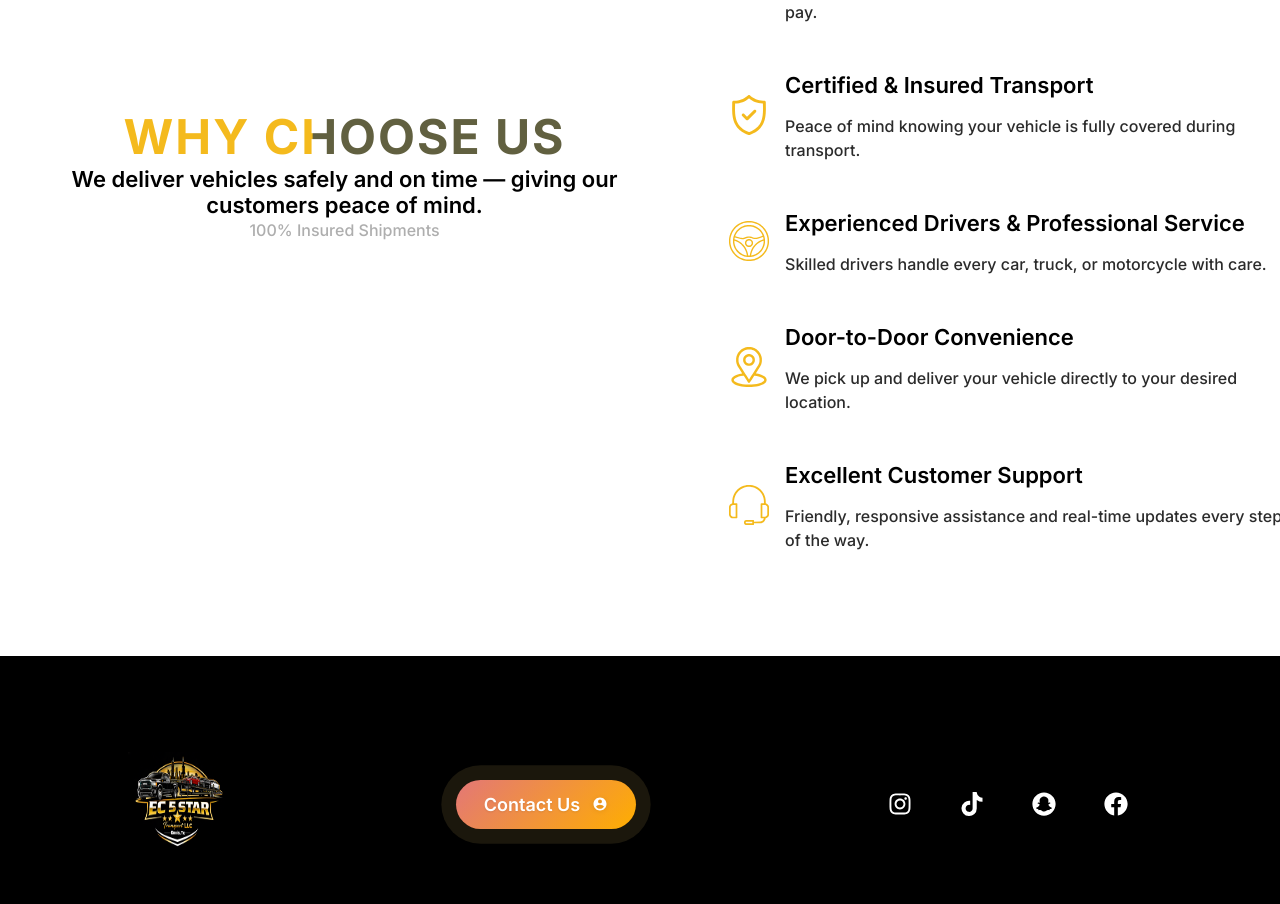
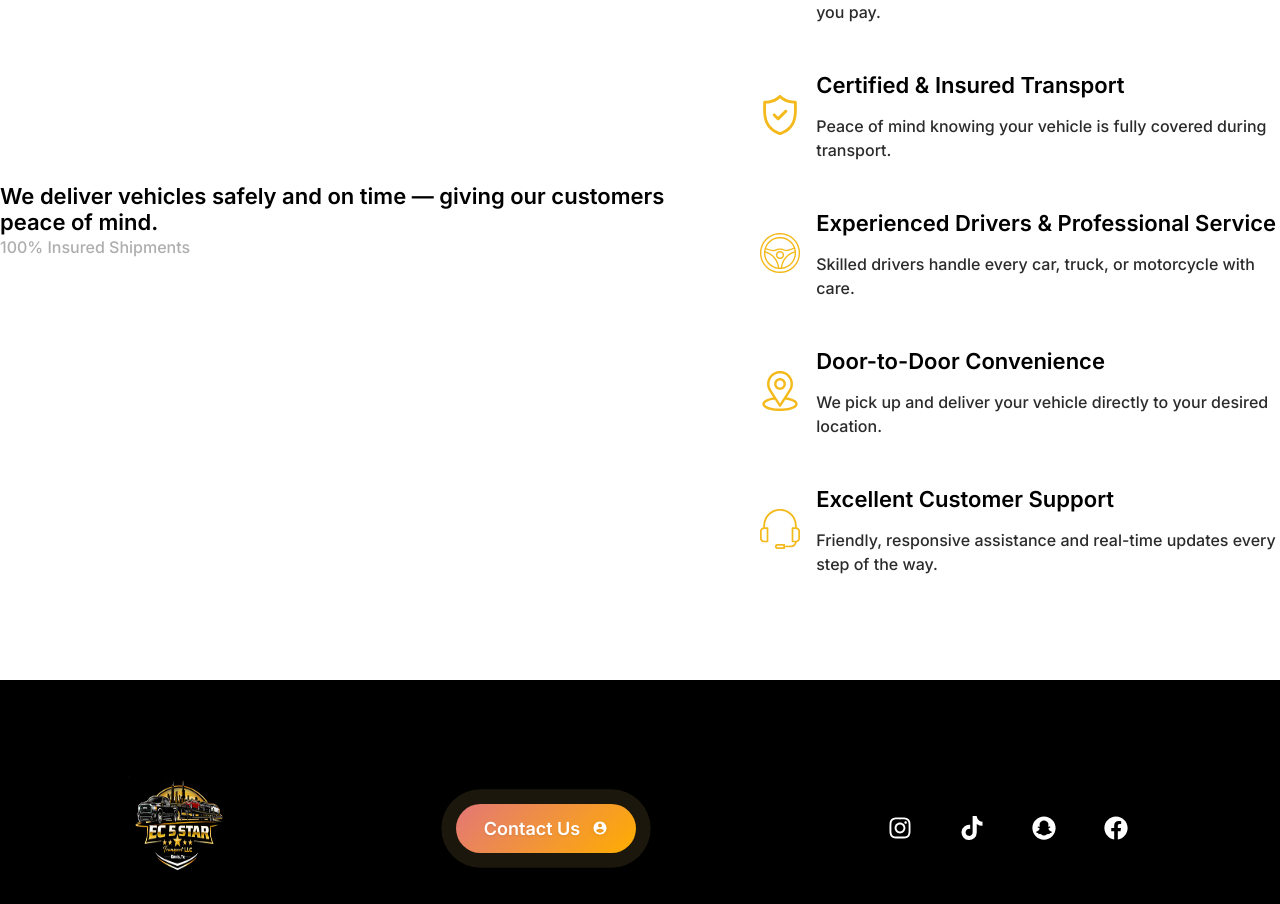
Before and after one commit to BryanDegante/ec5startransports, a React (Vite) app: page / in a window 1280 px wide. Shown: the part 5310-6214 px from the top of the page. Built offline with nearby package versions, Linux system fonts and the light colour scheme; a web font is replaced by a local one.

Commit message:
why choose us animation

```diff
--- a/src/components/ui/AnimatedTitle.jsx
+++ b/src/components/ui/AnimatedTitle.jsx
@@ -1,50 +1,99 @@
-import React, { useEffect, useRef } from 'react';
+import { useRef } from 'react';
 import gsap from 'gsap';
+import { useGSAP } from '@gsap/react';
+import SplitText from 'gsap/SplitText';
 import { ScrollTrigger } from 'gsap/ScrollTrigger';
-import { useGSAP } from '@gsap/react';
-gsap.registerPlugin(ScrollTrigger);
 
-const AnimatedTitle = ({ text }) => {
+gsap.registerPlugin(useGSAP, SplitText, ScrollTrigger);
+
+export default function AnimatedTitle({ text = 'Golden Flow In Words' }) {
 	const titleRef = useRef(null);
+
 	useGSAP(() => {
-  const letters = Array.from(titleRef.current.querySelectorAll('span'));
+		// Split into words first
+		const splitWords = new SplitText(titleRef.current, {
+			type: 'words, chars',
+			charsClass: 'char',
+			wordsClass: 'word',
+		});
 
-  // Wave animation
-  gsap.from(letters, {
+		const words = splitWords.words;
+
+		// Gradient definitions per word (word-by-word subtle variation)
+		const gradients = [
+			'linear-gradient(120deg, #7a5a12 0%, #F4BA1D 25%, #fff1b8 45%, #F4BA1D 65%, #7a5a12 100%)',
+			'linear-gradient(120deg, #8c6316 0%, #F4BA1D 25%, #fff5c0 45%, #F4BA1D 65%, #8c6316 100%)',
+			'linear-gradient(120deg, #7a5a12 0%, #F4BA1D 25%, #fff1a0 45%, #F4BA1D 65%, #7a5a12 100%)',
+			'linear-gradient(120deg, #94691a 0%, #F4BA1D 25%, #fff4b0 45%, #F4BA1D 65%, #94691a 100%)',
+		];
+
+		const settledGradient =
+			'linear-gradient(180deg, #f9d86a 0%, #F4BA1D 55%, #c99716 100%)';
+
+		// Initial char setup
+		gsap.set(splitWords.chars, {
+			opacity: 0,
 			y: 50,
-    opacity: 1,
-    stagger: 0.05,
-    duration: 0.6,
-    ease: 'back.out(1.7)',
+			backgroundImage: (i, target) => gradients[i % gradients.length],
+			backgroundSize: '300% 100%',
+			backgroundPosition: '0% 50%',
+			WebkitBackgroundClip: 'text',
+			backgroundClip: 'text',
+			color: 'transparent',
+		});
+
+		// Scroll-triggered timeline
+		const tl = gsap.timeline({
 			scrollTrigger: {
 				trigger: titleRef.current,
 				start: 'top 80%',
-      once: true,
+				toggleActions: 'play none none reverse',
 			},
+			defaults: { ease: 'power3.out' },
 		});
 
-  // Continuous right → left gold flash
-  gsap.fromTo(
-    titleRef.current,
-    { backgroundPosition: '200% 0%' }, // start fully right
+		// Animate chars in with word-by-word gradient
+		words.forEach((word, index) => {
+			const chars = word.querySelectorAll('.char');
+			tl.to(
+				chars,
 				{
-      backgroundPosition: '0% 0%',       // move to left
-      duration: 1.5,
-      ease: 'linear',
-      repeat: -1,
-      delay: 0.6,
-    }
+					opacity: 1,
+					y: 0,
+					duration: 0.8,
+					stagger: 0.03,
+					backgroundPosition: '100% 50%',
+				},
+				index * 0.1,
 			);
+		});
+
+		// Finally settle all chars into the luxury gradient
+		tl.to(
+			splitWords.chars,
+			{
+				backgroundImage: settledGradient,
+				backgroundPosition: '50% 50%',
+				duration: 0.6,
+				stagger: 0.01,
+			},
+			'-=0.4',
+		);
+
+		return () => splitWords.revert();
 	}, []);
 
-
 	return (
-		<h2 className="statement__title" ref={titleRef}>
-			{text.split('').map((char, i) => (
-				<span key={i}>{char}</span>
-			))}
-		</h2>
+		<h1
+			ref={titleRef}
+			style={{
+				fontSize: '4rem',
+				fontWeight: 600,
+				lineHeight: 1.1,
+				overflow: 'hidden',
+			}}
+		>
+			{text}
+		</h1>
 	);
-};
-
-export default AnimatedTitle;
+}
--- a/src/index.css
+++ b/src/index.css
@@ -779,48 +779,6 @@ button:active {
   align-items: center;
 }
 
-.statements {
-  display: flex;
-  flex-direction: column;
-  width: 50%;
-  text-align: center;
-  align-items: center;
-  margin: 0 50px
-}
-
-.statement__title {
-  display: inline-block;
-  position: relative;
-  /* needed for .shine */
-  font-weight: 700;
-  font-size: 3rem;
-  background: linear-gradient(120deg, #616040 40%, #F4BA1D 50%, #F4BA1D 60%);
-  background-size: 200% 100%;
-  -webkit-background-clip: text;
-  -webkit-text-fill-color: transparent;
-  color: transparent;
-  overflow: hidden;
-  /* prevents flash from overflowing */
-}
-
-.statement__title .letter {
-  display: inline-block;
-  /* needed for wave motion */
-}
-
-.statement__title .shine {
-  position: absolute;
-  top: 0;
-  left: -100%;
-  width: 50%;
-  height: 100%;
-  background: linear-gradient(120deg, transparent, #c9a24d, transparent);
-  transform: skewX(-20deg);
-  pointer-events: none;
-  mix-blend-mode: lighten;
-  /* makes the flash only brighten the text */
-}
-
 .reasons {
   width: 50%;
   display: flex;
@@ -974,7 +932,10 @@ footer {
 
   .statements {
     width: 100%;
-    margin: 50px 0
+    margin: 50px 0;
+    display: flex;
+    flex-direction: column;
+    justify-content: center;align-items: center;
   }
 
   .statement__title {
```
Lines whose indentation alone changed are shown as unchanged.
